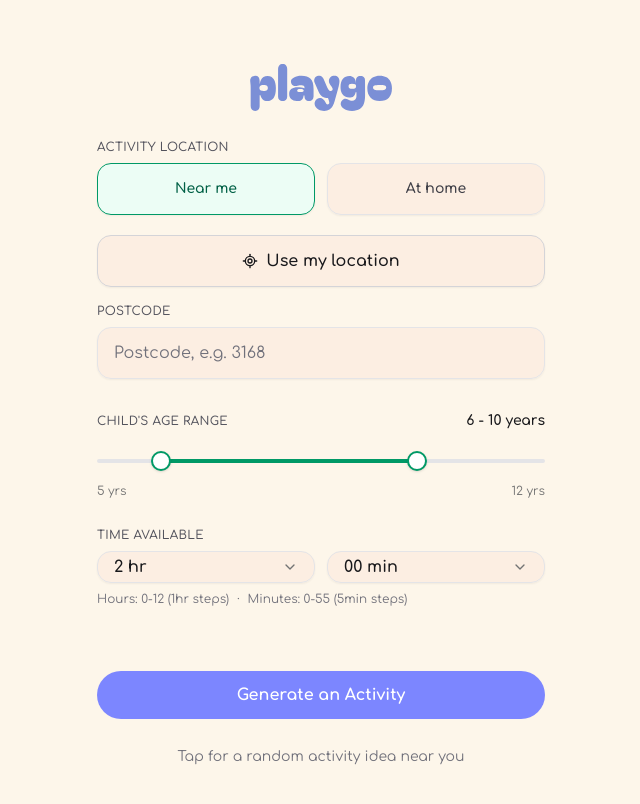
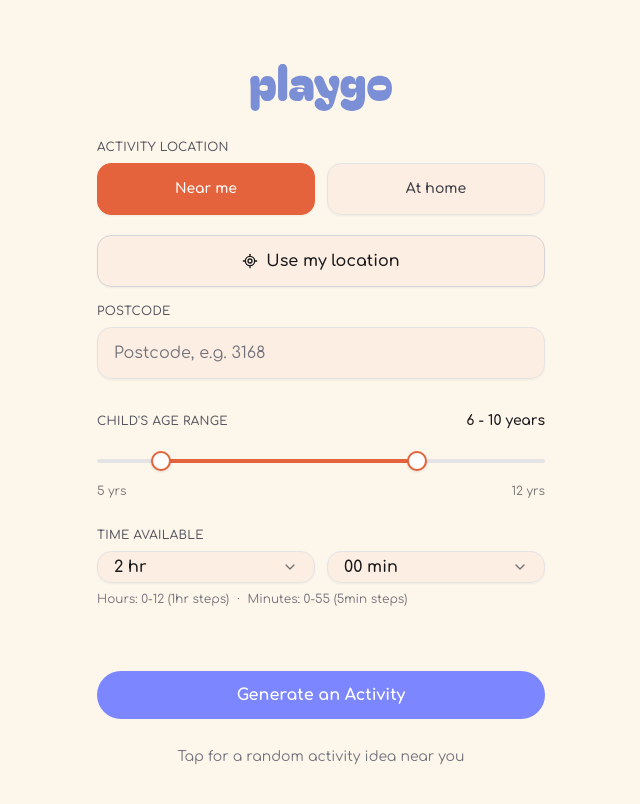
Before and after one commit to canhappyy/your-kids-need-to-touch-grass, a Next.js app in the folder apps/web/: page / in a window 1280 px wide. Shown: the top 804 px of the page, without its empty margins (319-959 px from the left). Built offline with nearby package versions, Linux system fonts and the light colour scheme.

Commit message:
style: update UI color theme from emerald to custom orange branding

```diff
--- a/apps/web/src/components/home/age-range-slider.tsx
+++ b/apps/web/src/components/home/age-range-slider.tsx
@@ -33,16 +33,16 @@
     >
       <SliderPrimitive.Control className="relative flex h-7 w-full touch-none items-center select-none">
         <SliderPrimitive.Track className="h-1 w-full rounded-full bg-zinc-200">
-          <SliderPrimitive.Indicator className="h-full rounded-full bg-emerald-600" />
+          <SliderPrimitive.Indicator className="h-full rounded-full bg-[#E4633C]" />
         </SliderPrimitive.Track>
         <SliderPrimitive.Thumb
-          className="size-5 rounded-full border-2 border-emerald-600 bg-white shadow-sm outline-none transition-shadow focus-visible:ring-4 focus-visible:ring-emerald-600/20"
+          className="size-5 rounded-full border-2 border-[#E4633C] bg-white shadow-sm outline-none transition-shadow focus-visible:ring-4 focus-visible:ring-[#E4633C]/20"
           getAriaLabel={() => "Minimum age"}
           getAriaValueText={(_, age) => `${age} years`}
           index={0}
         />
         <SliderPrimitive.Thumb
-          className="size-5 rounded-full border-2 border-emerald-600 bg-white shadow-sm outline-none transition-shadow focus-visible:ring-4 focus-visible:ring-emerald-600/20"
+          className="size-5 rounded-full border-2 border-[#E4633C] bg-white shadow-sm outline-none transition-shadow focus-visible:ring-4 focus-visible:ring-[#E4633C]/20"
           getAriaLabel={() => "Maximum age"}
           getAriaValueText={(_, age) => `${age} years`}
           index={1}
--- a/apps/web/src/components/home/location-input-field.tsx
+++ b/apps/web/src/components/home/location-input-field.tsx
@@ -28,7 +28,7 @@
     <div className="mt-5">
       <Button
         aria-describedby={gpsStatus ? "location-status" : undefined}
-        className="h-[52px] w-full rounded-xl border-zinc-300 bg-[#F0B6A31F] text-base font-semibold text-zinc-900 hover:bg-[#F0B6A333] focus-visible:border-emerald-700 focus-visible:ring-emerald-600/20"
+        className="h-[52px] w-full rounded-xl border-zinc-300 bg-[#F0B6A31F] text-base font-semibold text-zinc-900 hover:bg-[#F0B6A333] focus-visible:border-[#E4633C] focus-visible:ring-[#E4633C]/20"
         disabled={isLocating}
         onClick={onUseMyLocation}
         type="button"
@@ -55,7 +55,7 @@
           }
           aria-invalid={Boolean(locationError)}
           autoComplete="postal-code"
-          className="h-[52px] rounded-xl border-zinc-200 bg-[#F0B6A31F] px-4 text-base shadow-xs placeholder:text-zinc-500 focus-visible:border-emerald-600 focus-visible:ring-emerald-600/20 md:text-base"
+          className="h-[52px] rounded-xl border-zinc-200 bg-[#F0B6A31F] px-4 text-base shadow-xs placeholder:text-zinc-500 focus-visible:border-[#E4633C] focus-visible:ring-[#E4633C]/20 md:text-base"
           id="location"
           inputMode="numeric"
           maxLength={4}
--- a/apps/web/src/components/home/location-mode-field.tsx
+++ b/apps/web/src/components/home/location-mode-field.tsx
@@ -27,7 +27,7 @@
               type="radio"
               value={mode.value}
             />
-            <span className="flex h-[52px] items-center justify-center rounded-xl border border-zinc-200 bg-[#F0B6A31F] px-4 text-sm font-semibold text-zinc-700 shadow-xs transition-colors peer-checked:border-emerald-600 peer-checked:bg-emerald-50 peer-checked:text-emerald-800 peer-focus-visible:ring-2 peer-focus-visible:ring-emerald-600/30 peer-focus-visible:ring-offset-2 hover:bg-[#F0B6A333]">
+            <span className="flex h-[52px] items-center justify-center rounded-xl border border-zinc-200 bg-[#F0B6A31F] px-4 text-sm font-semibold text-zinc-700 shadow-xs transition-colors peer-checked:border-[#E4633C] peer-checked:bg-[#E4633C] peer-checked:text-white peer-focus-visible:ring-2 peer-focus-visible:ring-[#E4633C]/30 peer-focus-visible:ring-offset-2">
               {mode.label}
             </span>
           </label>
--- a/apps/web/src/components/home/time-picker-field.tsx
+++ b/apps/web/src/components/home/time-picker-field.tsx
@@ -42,7 +42,7 @@
             }}
             value={hours}
           >
-            <SelectTrigger className="h-[52px] w-full rounded-xl border-zinc-200 bg-[#F0B6A31F] px-4 text-base font-semibold shadow-xs focus-visible:border-emerald-600 focus-visible:ring-emerald-600/20">
+            <SelectTrigger className="h-[52px] w-full rounded-xl border-zinc-200 bg-[#F0B6A31F] px-4 text-base font-semibold shadow-xs focus-visible:border-[#E4633C] focus-visible:ring-[#E4633C]/20">
               <SelectValue />
             </SelectTrigger>
             <SelectContent align="start">
@@ -68,7 +68,7 @@
             }}
             value={minutes}
           >
-            <SelectTrigger className="h-[52px] w-full rounded-xl border-zinc-200 bg-[#F0B6A31F] px-4 text-base font-semibold shadow-xs focus-visible:border-emerald-600 focus-visible:ring-emerald-600/20">
+            <SelectTrigger className="h-[52px] w-full rounded-xl border-zinc-200 bg-[#F0B6A31F] px-4 text-base font-semibold shadow-xs focus-visible:border-[#E4633C] focus-visible:ring-[#E4633C]/20">
               <SelectValue />
             </SelectTrigger>
             <SelectContent align="start">
--- a/apps/web/src/components/result/activity-actions.tsx
+++ b/apps/web/src/components/result/activity-actions.tsx
@@ -24,7 +24,7 @@
         <a
           className={cn(
             buttonVariants({ size: "lg" }),
-            "h-12 w-full rounded-full bg-emerald-600 px-6 text-base font-bold text-white shadow-[0_10px_24px_rgba(5,150,90,0.25)] hover:bg-emerald-700 focus-visible:border-emerald-700 focus-visible:ring-emerald-600/30"
+            "h-12 w-full rounded-full bg-[#E4633C] px-6 text-base font-bold text-white shadow-[0_10px_24px_rgba(228,99,60,0.25)] hover:bg-[#c95330] focus-visible:border-[#c95330] focus-visible:ring-[#E4633C]/30"
           )}
           href={directionsUrl}
           rel="noopener noreferrer"
@@ -35,7 +35,7 @@
       )}
       <Button
         aria-describedby="swap-status"
-        className="h-12 w-full rounded-full border-zinc-300 bg-white px-6 text-base font-bold text-zinc-900 hover:bg-zinc-50 focus-visible:border-emerald-700 focus-visible:ring-emerald-600/20"
+        className="h-12 w-full rounded-full border-zinc-300 bg-white px-6 text-base font-bold text-zinc-900 hover:bg-zinc-50 focus-visible:border-[#E4633C] focus-visible:ring-[#E4633C]/20"
         disabled={isRetrying || swapsRemaining === 0}
         onClick={onTryAnother}
         size="lg"
@@ -56,7 +56,7 @@
           : `${swapsRemaining} ${swapsRemaining === 1 ? "swap" : "swaps"} remaining`}
       </p>
       <Button
-        className="h-12 w-full rounded-full border-zinc-300 bg-white px-6 text-base font-bold text-zinc-900 hover:bg-zinc-50 focus-visible:border-emerald-700 focus-visible:ring-emerald-600/20"
+        className="h-12 w-full rounded-full border-zinc-300 bg-white px-6 text-base font-bold text-zinc-900 hover:bg-zinc-50 focus-visible:border-[#E4633C] focus-visible:ring-[#E4633C]/20"
         onClick={onBackToSearch}
         size="lg"
         type="button"
--- a/apps/web/src/components/result/activity-progress.tsx
+++ b/apps/web/src/components/result/activity-progress.tsx
@@ -16,7 +16,7 @@
     <>
       <Progress
         aria-valuetext={goalAriaText}
-        className="mt-6 gap-2 [&_[data-slot=progress-indicator]]:bg-emerald-600 [&_[data-slot=progress-track]]:h-2"
+        className="mt-6 gap-2 [&_[data-slot=progress-indicator]]:bg-[#E4633C] [&_[data-slot=progress-track]]:h-2"
         value={progressValue}
       >
         <ProgressLabel className="w-full text-center text-sm font-medium text-zinc-600">
--- a/apps/web/src/components/result/empty-activity-result.tsx
+++ b/apps/web/src/components/result/empty-activity-result.tsx
@@ -22,7 +22,7 @@
       className="flex min-h-[calc(100svh-6.5rem)] flex-col pt-3 pb-[72px] text-center"
     >
       <div className="flex flex-col items-center">
-        <div className="flex size-24 items-center justify-center rounded-full bg-emerald-50">
+        <div className="flex size-24 items-center justify-center rounded-full bg-[#E4633C]/10">
           <Search
             aria-hidden="true"
             className="size-10 text-zinc-700"
@@ -42,7 +42,7 @@
 
       <div className="mt-auto space-y-3">
         <Button
-          className="h-16 w-full rounded-full bg-emerald-600 px-6 text-lg font-bold text-white shadow-[0_10px_24px_rgba(5,150,90,0.25)] hover:bg-emerald-700 focus-visible:border-emerald-700 focus-visible:ring-emerald-600/30"
+          className="h-16 w-full rounded-full bg-[#E4633C] px-6 text-lg font-bold text-white shadow-[0_10px_24px_rgba(228,99,60,0.25)] hover:bg-[#c95330] focus-visible:border-[#c95330] focus-visible:ring-[#E4633C]/30"
           onClick={onAdjustFilters}
           size="lg"
           type="button"
@@ -50,7 +50,7 @@
           Adjust Filters
         </Button>
         <Button
-          className="h-16 w-full rounded-full border-zinc-300 bg-white px-6 text-lg font-bold text-zinc-900 hover:bg-zinc-50 focus-visible:border-emerald-700 focus-visible:ring-emerald-600/20"
+          className="h-16 w-full rounded-full border-zinc-300 bg-white px-6 text-lg font-bold text-zinc-900 hover:bg-zinc-50 focus-visible:border-[#E4633C] focus-visible:ring-[#E4633C]/20"
           onClick={onBackToSearch}
           size="lg"
           type="button"
--- a/apps/web/src/components/result/result-error-state.tsx
+++ b/apps/web/src/components/result/result-error-state.tsx
@@ -18,7 +18,7 @@
         {error}
       </p>
       <Button
-        className="mt-8 h-14 w-full rounded-full bg-emerald-600 text-base font-bold text-white hover:bg-emerald-700"
+        className="mt-8 h-14 w-full rounded-full bg-[#E4633C] text-base font-bold text-white hover:bg-[#c95330]"
         onClick={onTryAgain}
         type="button"
       >
```
